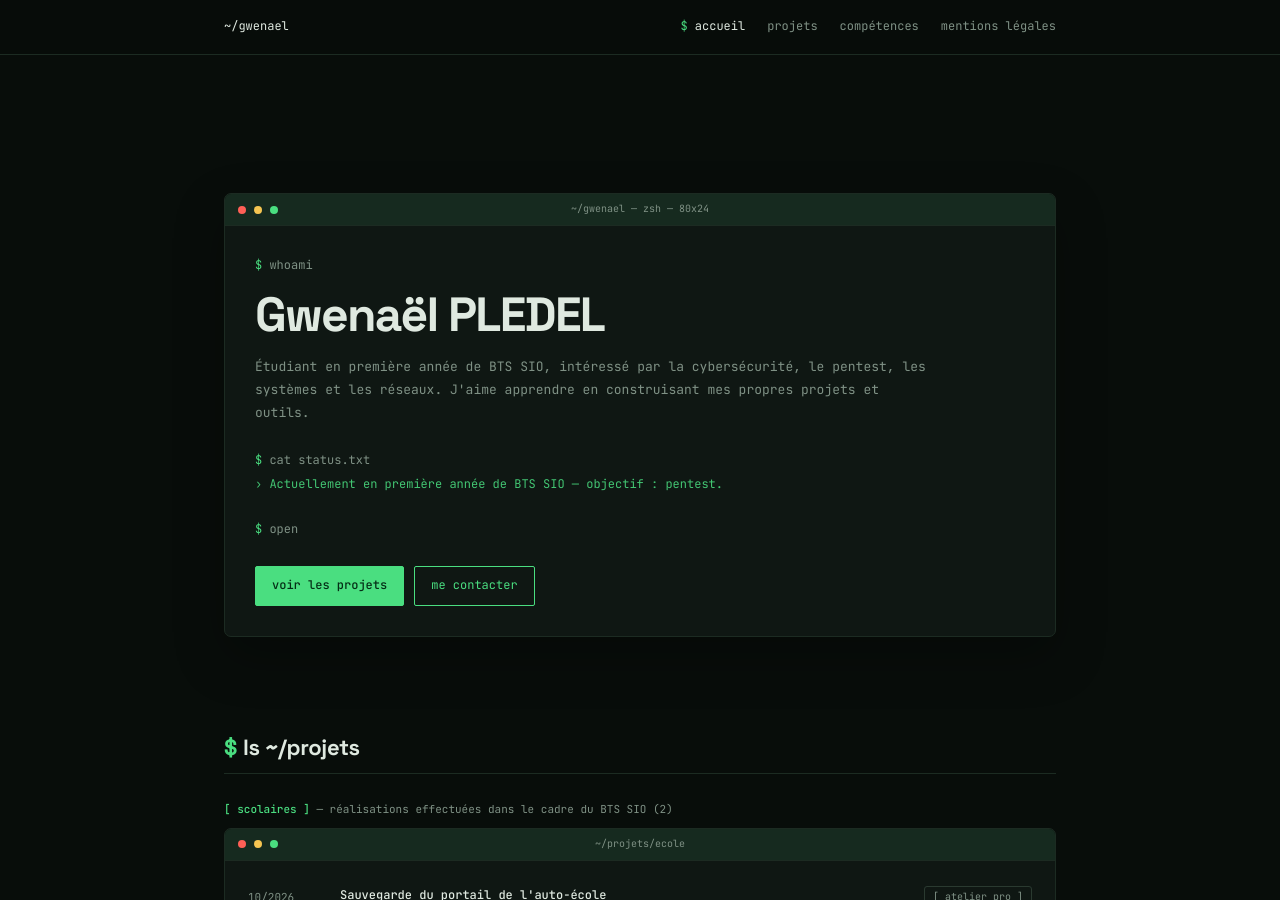
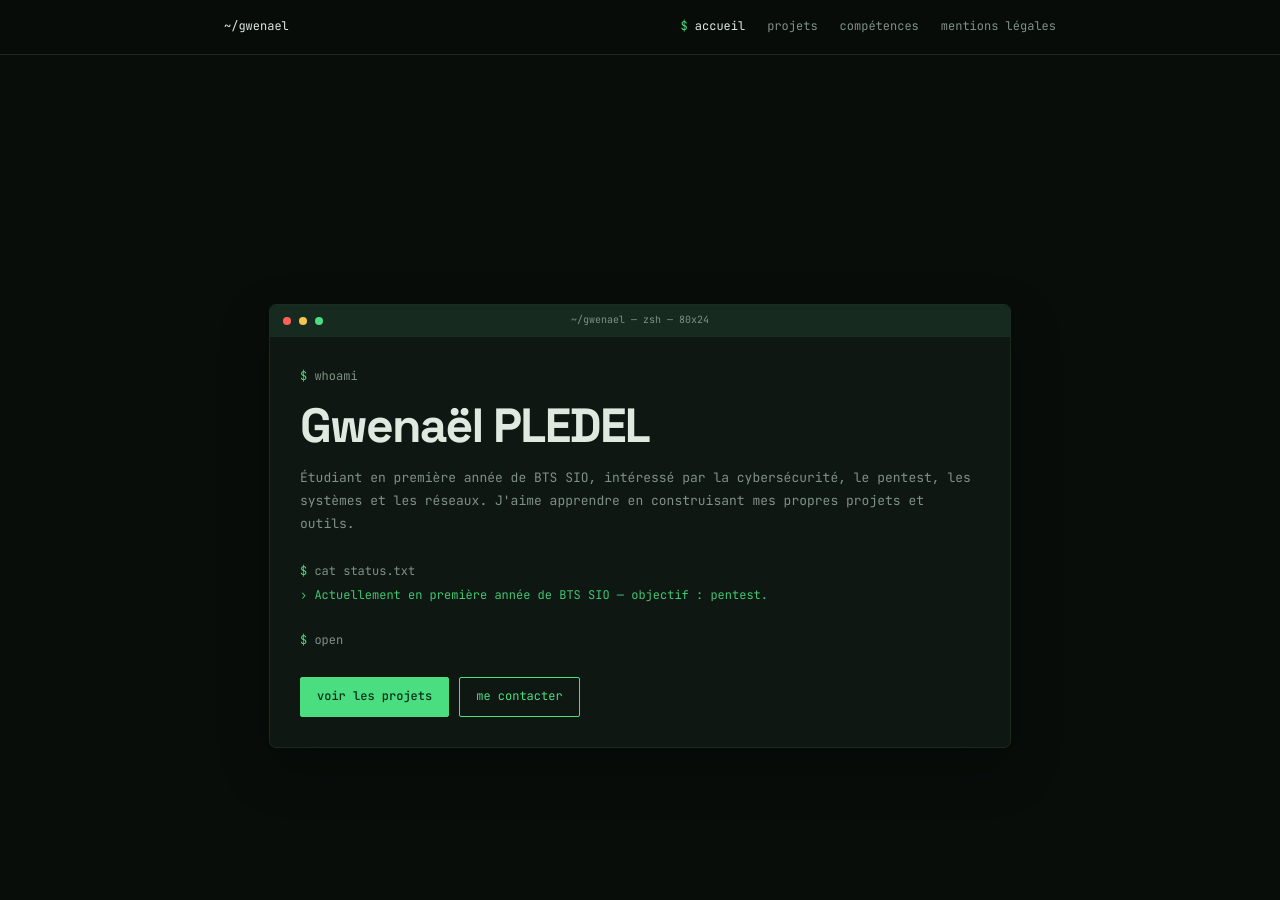
Before and after one commit to vzsca/Portfolio-Gwenael, a Jekyll site: the page built from index.html, in a window 1280 px wide and 900 px high. Built offline with Jekyll 4.4.1, drawn with Linux system fonts in a browser that asks for light colours.

Commit message:
Center hero terminal vertically in viewport

```diff
--- a/css/style.css
+++ b/css/style.css
@@ -28,7 +28,7 @@ nav a { color: var(--muted); font-size: 12px; transition: color .15s; }
 nav a:hover, nav a.active { color: var(--text); }
 nav a.active::before { content: "$ "; color: var(--green); }
 main { display: block; }
-.hero { padding-top: 42px; }
+.hero { min-height: calc(100svh - 54px); display: flex; align-items: center; justify-content: center; padding-top: 0; padding-bottom: 0; }
 .term { background: var(--panel); border: 1px solid var(--line); border-radius: 7px; overflow: hidden; }
 .hero-term { box-shadow: 0 20px 50px rgba(0,0,0,.28); }
 .term-bar { position: relative; display: flex; align-items: center; gap: 8px; height: 32px; padding: 0 13px; background: var(--bar); border-bottom: 1px solid var(--line); color: var(--muted); font-size: 11px; }
@@ -102,7 +102,7 @@ footer a.hl { color: var(--green); border-bottom: 1px solid var(--green); }
   .brand { display: none; }
   nav { justify-content: center; gap: 13px; }
   nav a { font-size: 10px; }
-  .hero { padding-top: 24px; }
+  .hero { min-height: calc(100svh - 50px); padding-top: 18px; padding-bottom: 18px; }
   .term-body { padding: 22px 18px; }
   .hero h1 { font-size: 35px; }
   .wrap > section { margin-top: 72px; }
```
